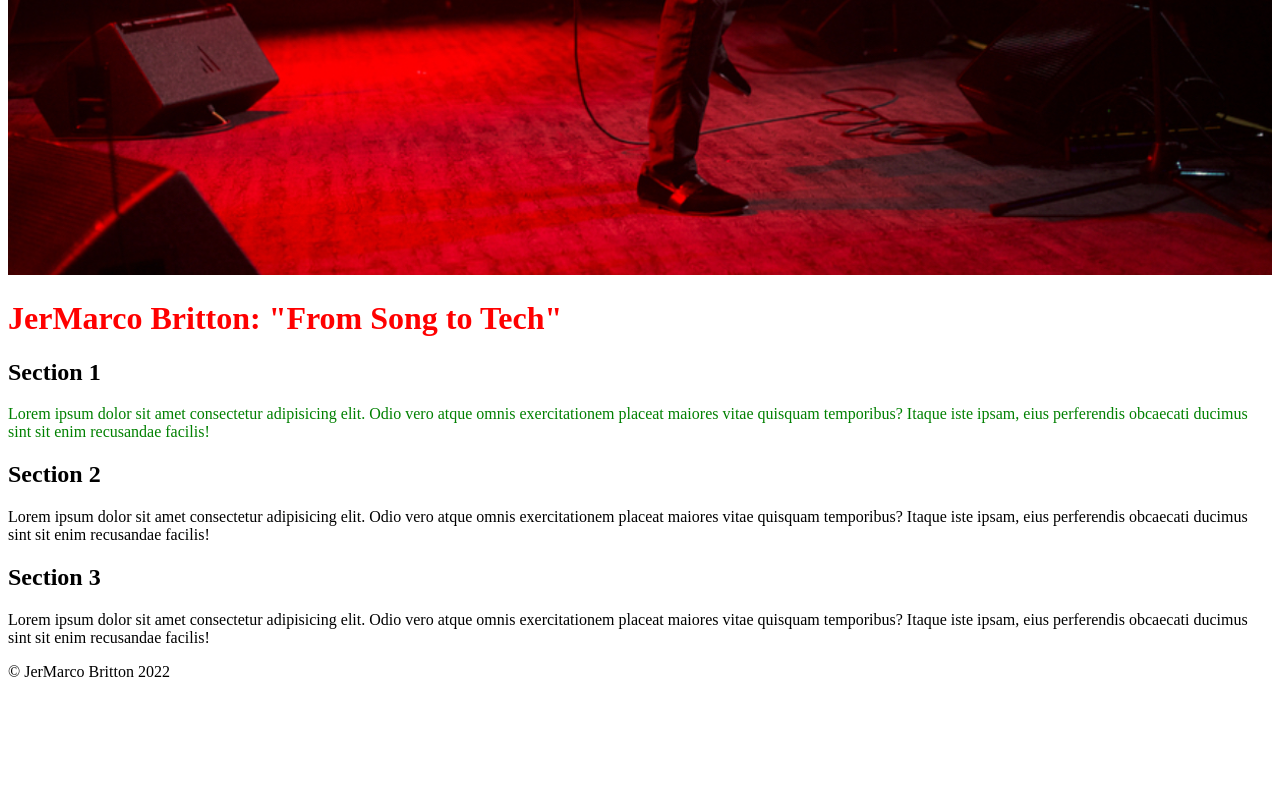
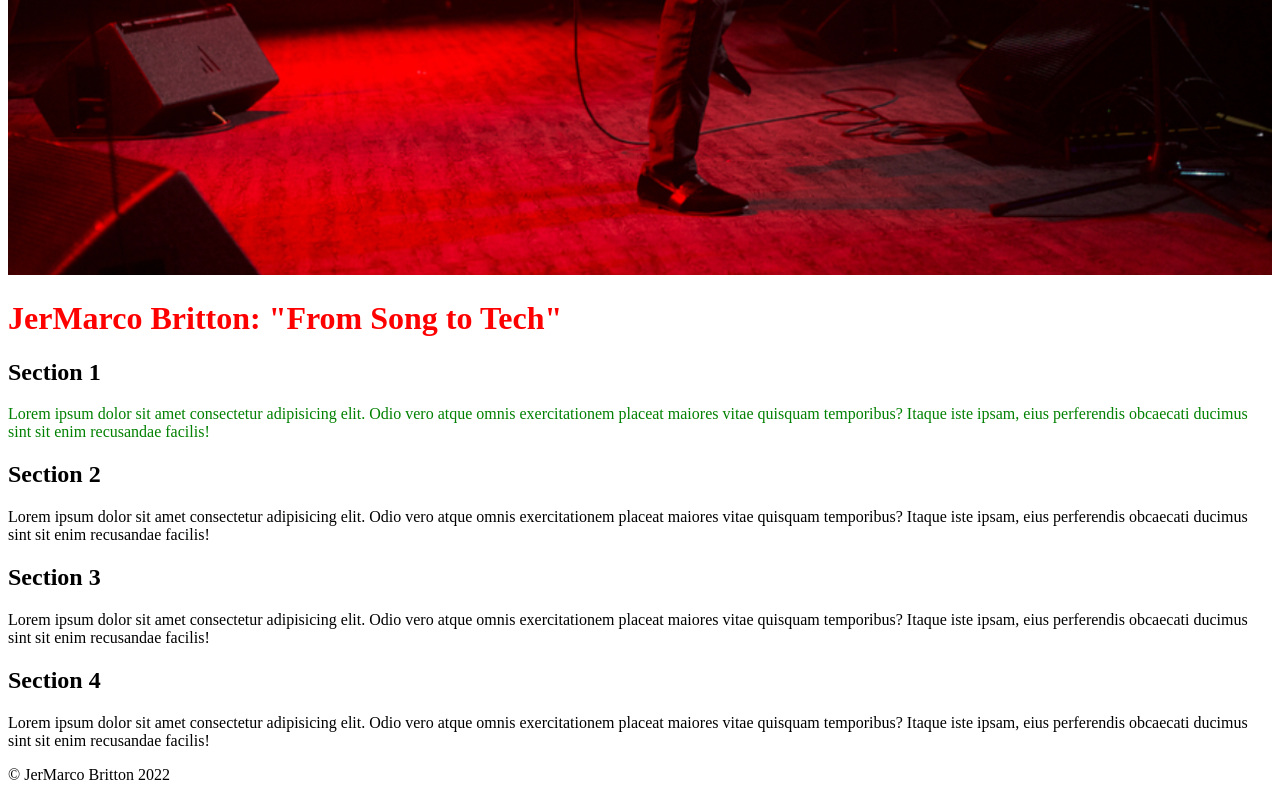
Before and after one commit to STL-LC101-Sept-22/js-assignment-4-html-me-something-mrjermarco, a website: page index.html in a window 1280 px wide. Shown: the part 632-1432 px from the top of the page. Before the commit the page ends 1329 px from the top, so only its background shows below. Drawn offline with Linux system fonts and the light colour scheme.

Commit message:
Added another section

```diff
--- a/index.html
+++ b/index.html
@@ -58,6 +58,18 @@
                   </article>
                </section>
 
+               <section>
+                  <h2> Section 4 </h2>
+                     <article>
+                        <p>
+                        Lorem ipsum dolor sit amet consectetur adipisicing elit.
+                        Odio vero atque omnis exercitationem placeat maiores vitae
+                        quisquam temporibus? Itaque iste ipsam, eius perferendis
+                        obcaecati ducimus sint sit enim recusandae facilis!
+                        </p>
+                     </article>
+                  </section>
+
             </main>
 
          <footer>
```
